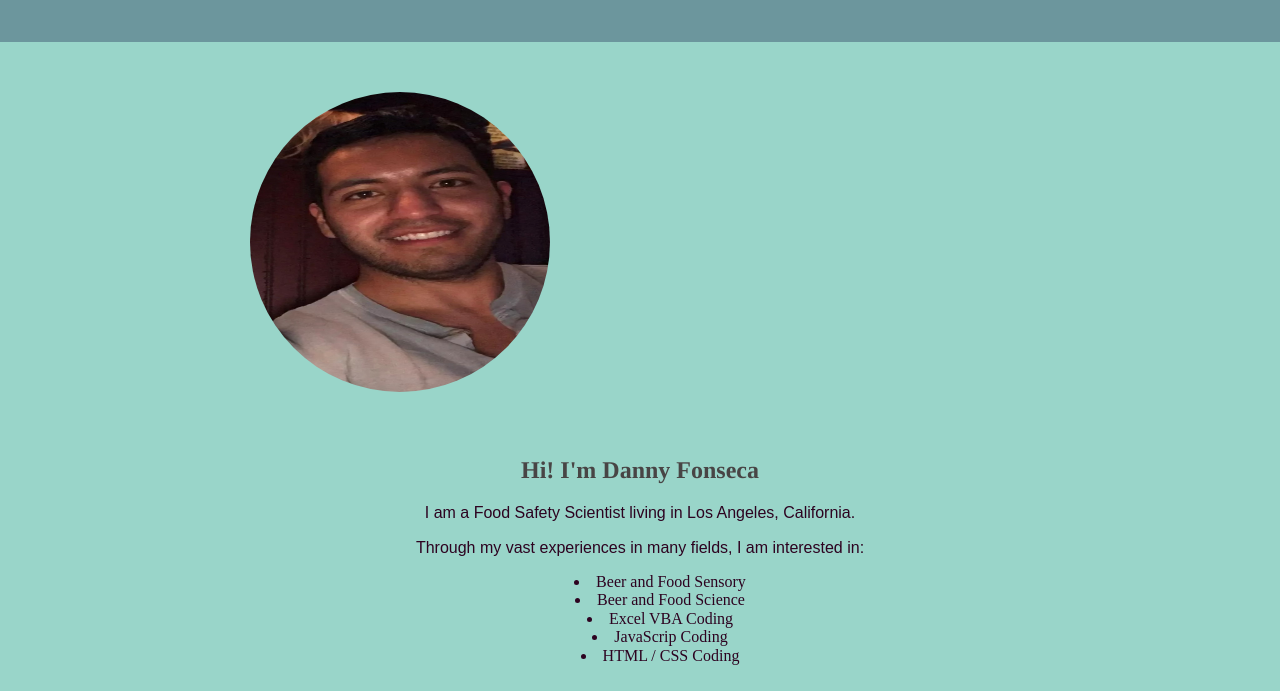
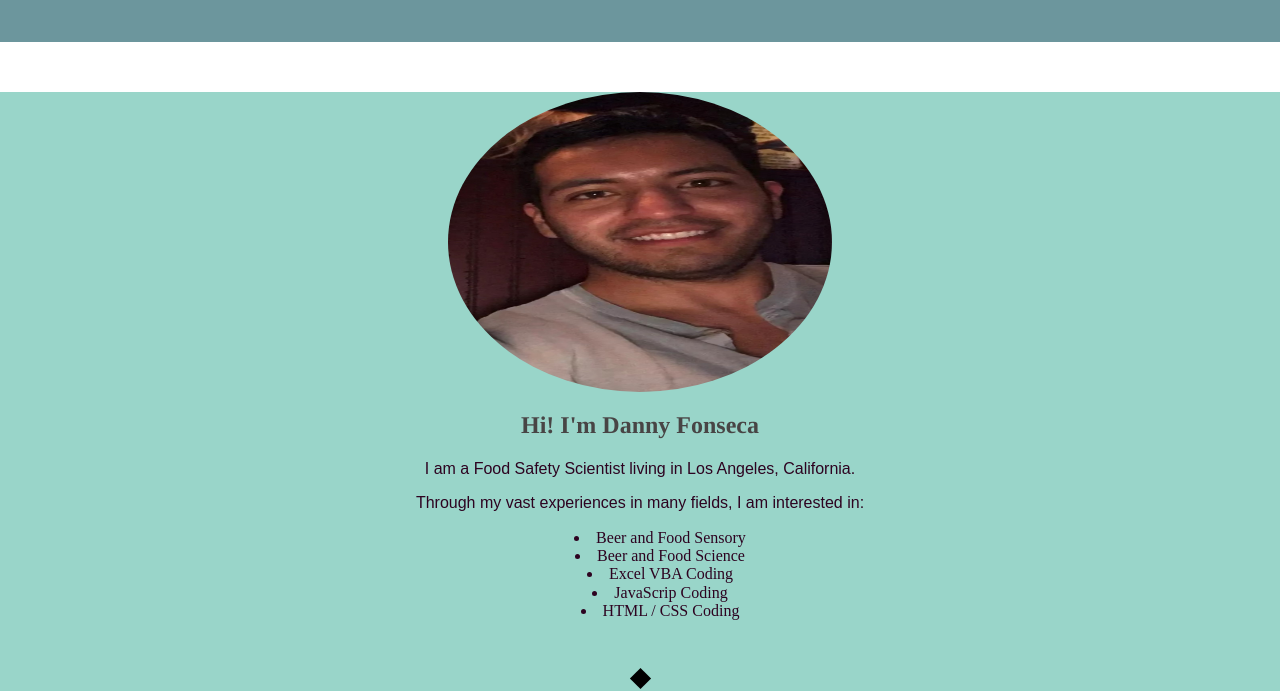
Before and after one commit to dfonseca006/portfolio, a plain HTML site: page index.html in a window 1280 px wide. Shown: the part 116-807 px from the top of the page. Drawn offline with nearby package versions, Linux system fonts and the light colour scheme; a script that the page names is missing.

Commit message:
Update style.css

```diff
--- a/style.css
+++ b/style.css
@@ -38,11 +38,12 @@ main {
 
 .profilePicture {
   border-radius: 50%;
-  width: 300px;
+  width: 30%;
   height: 300px;
+  margin-left: auto;
+  margin-right: auto;
   margin-top: 50px;
-  margin-bottom: 40px;
-  margin-left: 250px;
+  display: block;
 }
 
 /* END Profile Picture */
```
